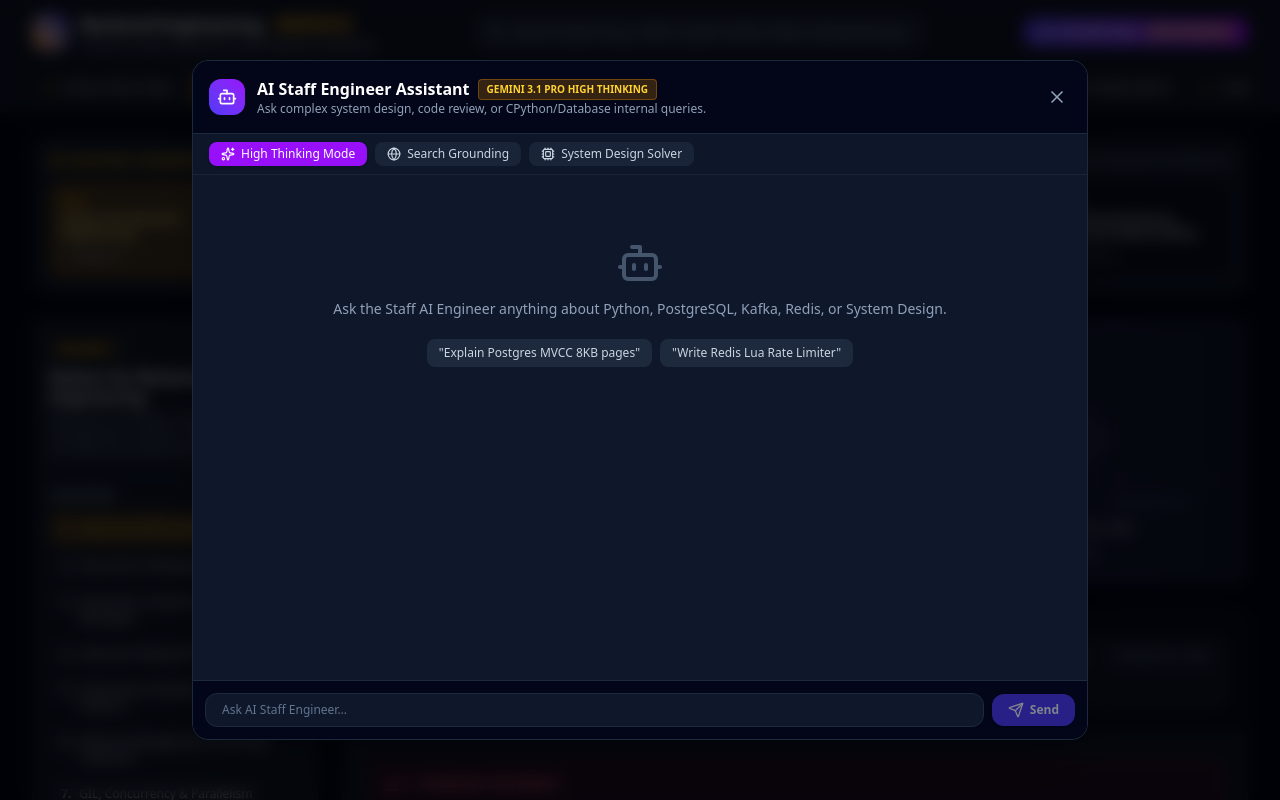
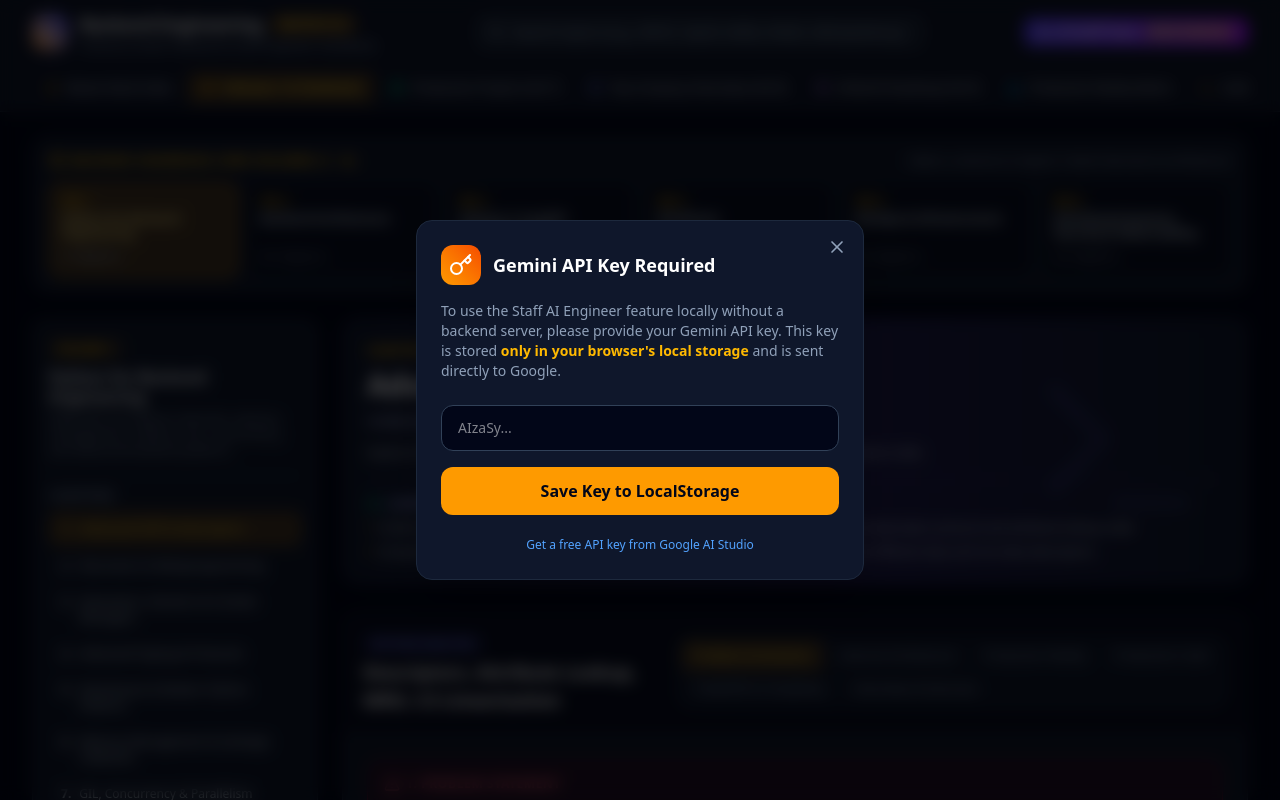
Before and after one commit to mahinigam/backend-handbook, a React (Vite) app: page / in a window 1280 px wide. Both pictures are taken after a click on the button "Ask Staff AI Engineer with High Thinking Reasoning". Shown: the top 800 px of the page. Built offline with nearby package versions, Linux system fonts and the light colour scheme.

Commit message:
feat: integrate Gemini AI Tutor chat interface locally

```diff
--- a/src/App.tsx
+++ b/src/App.tsx
@@ -243,6 +243,7 @@
         onClose={() => setAiModalOpen(false)}
         initialPrompt={aiModalPrompt}
         initialMode={aiModalMode}
+        currentContext={selectedVolume}
       />
 
     </div>
--- a/src/components/AITutorModal.tsx
+++ b/src/components/AITutorModal.tsx
@@ -1,43 +1,151 @@
-import React, { useState, useEffect } from 'react';
+import React, { useState, useEffect, useRef } from 'react';
 import {
   Bot,
   X,
   Send,
   Sparkles,
-  Globe,
-  Cpu,
-  CheckCircle2,
-  ExternalLink,
-  Loader2
+  Key,
+  Loader2,
+  Trash2
 } from 'lucide-react';
+import { GoogleGenAI } from '@google/genai';
 
 interface AITutorModalProps {
   isOpen: boolean;
   onClose: () => void;
   initialPrompt?: string;
   initialMode?: 'explain' | 'high_thinking' | 'system_design' | 'code_review' | 'mock_interview';
+  currentContext?: any;
 }
 
 export const AITutorModal: React.FC<AITutorModalProps> = ({
   isOpen,
   onClose,
   initialPrompt = '',
-  initialMode = 'high_thinking'
+  initialMode = 'high_thinking',
+  currentContext
 }) => {
   const [prompt, setPrompt] = useState<string>(initialPrompt);
-  const [mode, setMode] = useState<'explain' | 'high_thinking' | 'system_design' | 'code_review' | 'mock_interview' | 'search'>(
-    initialMode === 'high_thinking' ? 'high_thinking' : initialMode
-  );
-  const [messages, setMessages] = useState<{ role: 'user' | 'assistant'; text: string; sources?: any[] }[]>([]);
+  const [apiKey, setApiKey] = useState<string>('');
+  const [hasApiKey, setHasApiKey] = useState<boolean>(false);
+
+  const [messages, setMessages] = useState<{ role: 'user' | 'model'; text: string }[]>([]);
   const [loading, setLoading] = useState<boolean>(false);
+  const chatSessionRef = useRef<any>(null);
 
   useEffect(() => {
-    if (initialPrompt && isOpen) {
+    if (initialPrompt && isOpen && hasApiKey) {
       setPrompt(initialPrompt);
     }
-  }, [initialPrompt, isOpen]);
+  }, [initialPrompt, isOpen, hasApiKey]);
+
+  useEffect(() => {
+    // Check for API key in local storage on mount
+    const savedKey = localStorage.getItem('gemini_api_key');
+    if (savedKey) {
+      setApiKey(savedKey);
+      setHasApiKey(true);
+    }
+  }, []);
+
+  const handleSaveApiKey = (e: React.FormEvent) => {
+    e.preventDefault();
+    if (apiKey.trim()) {
+      localStorage.setItem('gemini_api_key', apiKey.trim());
+      setHasApiKey(true);
+    }
+  };
+
+  const handleClearApiKey = () => {
+    localStorage.removeItem('gemini_api_key');
+    setApiKey('');
+    setHasApiKey(false);
+    setMessages([]);
+    chatSessionRef.current = null;
+  };
+
+  const initChatSession = () => {
+    try {
+      const ai = new GoogleGenAI({ apiKey: apiKey.trim() });
+
+      // Build context from the current active volume to inject into the system prompt
+      let contextString = "No specific handbook context provided.";
+      if (currentContext) {
+        // Strip out some heavy nested arrays to save tokens, but keep the core meat.
+        const safeContext = JSON.parse(JSON.stringify(currentContext));
+        contextString = JSON.stringify(safeContext, null, 2);
+      }
+
+      const systemInstruction = `You are an elite Staff Backend Engineer and author of the Backend Engineering Handbook.
+You are acting as an AI tutor for a student reading this handbook.
+Answer their questions precisely, at a Staff Engineer level. Do not hallucinate.
+Use the following JSON representing the handbook volume they are currently reading to provide perfectly grounded answers:
+
+${contextString}`;
+
+      const session = ai.chats.create({
+        model: 'gemini-2.5-flash',
+        config: {
+          systemInstruction,
+          temperature: 0.2,
+        }
+      });
+      chatSessionRef.current = session;
+      return session;
+    } catch (error) {
+      console.error("Failed to initialize GenAI:", error);
+      return null;
+    }
+  };
 
   if (!isOpen) return null;
+
+  // Render API Key Prompt screen if no key
+  if (!hasApiKey) {
+    return (
+      <div className="fixed inset-0 z-50 bg-black/70 backdrop-blur-sm flex items-center justify-center p-4">
+        <div className="bg-slate-900 border border-slate-800 w-full max-w-md rounded-2xl flex flex-col shadow-2xl p-6 relative">
+          <button onClick={onClose} className="absolute top-4 right-4 text-slate-400 hover:text-white">
+            <X className="w-5 h-5" />
+          </button>
+
+          <div className="flex items-center gap-3 mb-4">
+            <div className="p-2 rounded-xl bg-gradient-to-tr from-amber-500 to-orange-600 text-white">
+              <Key className="w-6 h-6" />
+            </div>
+            <h3 className="font-bold text-white text-lg">Gemini API Key Required</h3>
+          </div>
+
+          <p className="text-sm text-slate-400 mb-6">
+            To use the Staff AI Engineer feature locally without a backend server, please provide your Gemini API key.
+            This key is stored <strong className="text-amber-400">only in your browser's local storage</strong> and is sent directly to Google.
+          </p>
+
+          <form onSubmit={handleSaveApiKey} className="space-y-4">
+            <div>
+              <input
+                type="password"
+                placeholder="AIzaSy..."
+                value={apiKey}
+                onChange={(e) => setApiKey(e.target.value)}
+                className="w-full px-4 py-3 bg-slate-950 border border-slate-700 rounded-xl text-sm text-white focus:outline-none focus:border-amber-500"
+                required
+              />
+            </div>
+            <button
+              type="submit"
+              className="w-full py-3 bg-amber-500 hover:bg-amber-600 text-slate-950 font-bold rounded-xl transition flex items-center justify-center gap-2"
+            >
+              <span>Save Key to LocalStorage</span>
+            </button>
+          </form>
+          <div className="mt-4 text-center">
+             <a href="https://aistudio.google.com/app/apikey" target="_blank" rel="noreferrer" className="text-xs text-blue-400 hover:underline">Get a free API key from Google AI Studio</a>
+          </div>
+        </div>
+      </div>
+    );
+  }
 
   const handleSendQuery = async () => {
     if (!prompt.trim() || loading) return;
@@ -48,45 +156,28 @@
     setLoading(true);
 
     try {
-      if (mode === 'search') {
-        const res = await fetch('/api/ai/search-grounding', {
-          method: 'POST',
-          headers: { 'Content-Type': 'application/json' },
-          body: JSON.stringify({ prompt: userMsg }),
-        });
-        const data = await res.json();
+      let session = chatSessionRef.current;
+      if (!session) {
+        session = initChatSession();
+      }
+      if (!session) throw new Error("Failed to initialize chat session.");
+
+      const response = await session.sendMessage({ message: userMsg });
+
       setMessages(prev => [
         ...prev,
         {
-            role: 'assistant',
-            text: data.answer || 'No answer generated.',
-            sources: data.sources || []
+          role: 'model',
+          text: response.text || 'No response generated.'
         }
       ]);
-      } else {
-        const res = await fetch('/api/ai/query', {
-          method: 'POST',
-          headers: { 'Content-Type': 'application/json' },
-          body: JSON.stringify({
-            prompt: userMsg,
-            mode: mode === 'search' ? 'explain' : mode,
-          }),
-        });
-        const data = await res.json();
-        setMessages(prev => [
-          ...prev,
-          {
-            role: 'assistant',
-            text: data.answer || 'No response generated.'
-          }
-        ]);
-      }
+
     } catch (err: any) {
       setMessages(prev => [
         ...prev,
         {
-          role: 'assistant',
-          text: `[Error calling AI Tutor API]: ${err?.message || 'Server connection issue'}`
+          role: 'model',
+          text: `[Error calling Gemini API]: ${err?.message || 'Check your API key or network connection.'}`
         }
       ]);
     } finally {
@@ -96,7 +187,7 @@
 
   return (
     <div className="fixed inset-0 z-50 bg-black/70 backdrop-blur-sm flex items-center justify-center p-4">
-      <div className="bg-slate-900 border border-slate-800 w-full max-w-4xl h-[85vh] rounded-2xl flex flex-col shadow-2xl overflow-hidden">
+      <div className="bg-slate-900 border border-slate-800 w-full max-w-4xl h-[85vh] rounded-2xl flex flex-col shadow-2xl overflow-hidden relative">
 
         {/* Header */}
         <div className="p-4 bg-slate-950 border-b border-slate-800 flex items-center justify-between">
@@ -108,80 +199,51 @@
               <div className="flex items-center gap-2">
                 <h3 className="font-bold text-white text-base">AI Staff Engineer Assistant</h3>
                 <span className="text-[10px] uppercase font-bold text-amber-300 bg-amber-500/20 px-2 py-0.5 rounded border border-amber-500/30">
-                  {mode === 'high_thinking' ? 'Gemini 3.1 Pro High Thinking' : mode === 'search' ? 'Google Search Grounding' : 'Gemini 3.6 Flash'}
+                  Gemini 2.5 Flash
                 </span>
               </div>
-              <p className="text-xs text-slate-400">Ask complex system design, code review, or CPython/Database internal queries.</p>
+              <p className="text-xs text-slate-400">Context: {currentContext?.title || 'General Knowledge'}</p>
             </div>
           </div>
 
+          <div className="flex items-center gap-2">
+            <button
+              onClick={handleClearApiKey}
+              className="text-xs text-red-400 hover:text-red-300 px-3 py-1.5 border border-red-900/50 rounded-lg hover:bg-red-900/20 transition flex items-center gap-1.5"
+              title="Remove API Key"
+            >
+              <Trash2 className="w-3.5 h-3.5" />
+              <span>Clear Key</span>
+            </button>
             <button
               onClick={onClose}
-            className="text-slate-400 hover:text-white p-1 rounded-lg hover:bg-slate-800 transition"
+              className="text-slate-400 hover:text-white p-1.5 rounded-lg hover:bg-slate-800 transition ml-2"
             >
               <X className="w-5 h-5" />
             </button>
           </div>
-
-        {/* Mode Toggles */}
-        <div className="px-4 py-2 bg-slate-900/90 border-b border-slate-800/80 flex flex-wrap gap-2 text-xs">
-          <button
-            onClick={() => setMode('high_thinking')}
-            className={`flex items-center gap-1.5 px-3 py-1 rounded-lg font-medium transition ${
-              mode === 'high_thinking'
-                ? 'bg-purple-600 text-white shadow'
-                : 'bg-slate-800/80 text-slate-300 hover:bg-slate-700'
-            }`}
-          >
-            <Sparkles className="w-3.5 h-3.5" />
-            <span>High Thinking Mode</span>
-          </button>
-
-          <button
-            onClick={() => setMode('search')}
-            className={`flex items-center gap-1.5 px-3 py-1 rounded-lg font-medium transition ${
-              mode === 'search'
-                ? 'bg-blue-600 text-white shadow'
-                : 'bg-slate-800/80 text-slate-300 hover:bg-slate-700'
-            }`}
-          >
-            <Globe className="w-3.5 h-3.5" />
-            <span>Search Grounding</span>
-          </button>
-
-          <button
-            onClick={() => setMode('system_design')}
-            className={`flex items-center gap-1.5 px-3 py-1 rounded-lg font-medium transition ${
-              mode === 'system_design'
-                ? 'bg-emerald-600 text-white shadow'
-                : 'bg-slate-800/80 text-slate-300 hover:bg-slate-700'
-            }`}
-          >
-            <Cpu className="w-3.5 h-3.5" />
-            <span>System Design Solver</span>
-          </button>
         </div>
 
         {/* Messages Scroll Area */}
         <div className="flex-1 p-4 overflow-y-auto space-y-4 text-xs font-sans">
           {messages.length === 0 && (
             <div className="text-center py-12 space-y-3">
-              <Bot className="w-12 h-12 text-slate-600 mx-auto" />
+              <Sparkles className="w-12 h-12 text-amber-500/50 mx-auto" />
               <p className="text-slate-400 text-sm font-medium">
-                Ask the Staff AI Engineer anything about Python, PostgreSQL, Kafka, Redis, or System Design.
+                Ask anything about {currentContext?.title || 'the handbook'}. The AI has full context of this volume!
               </p>
               <div className="flex flex-wrap justify-center gap-2 pt-2">
                 <button
-                  onClick={() => setPrompt("Explain how PostgreSQL MVCC handles row updates on 8KB heap pages.")}
+                  onClick={() => setPrompt("Can you summarize the most important architectural tradeoff discussed in this volume?")}
                   className="px-3 py-1.5 bg-slate-800 hover:bg-slate-700 text-slate-300 rounded-lg text-xs"
                 >
-                  "Explain Postgres MVCC 8KB pages"
+                  "Summarize key tradeoffs in this volume"
                 </button>
                 <button
-                  onClick={() => setPrompt("How do I write a Sliding Window Rate Limiter using Redis Lua scripts?")}
+                  onClick={() => setPrompt("Test me on a Staff-level question based on this volume's content.")}
                   className="px-3 py-1.5 bg-slate-800 hover:bg-slate-700 text-slate-300 rounded-lg text-xs"
                 >
-                  "Write Redis Lua Rate Limiter"
+                  "Test my knowledge"
                 </button>
               </div>
             </div>
@@ -196,31 +258,10 @@
                 className={`max-w-3xl p-4 rounded-2xl leading-relaxed whitespace-pre-wrap ${
                   m.role === 'user'
                     ? 'bg-indigo-600 text-white font-medium rounded-br-none'
-                    : 'bg-slate-950 border border-slate-800 text-slate-200 rounded-bl-none font-mono text-xs'
+                    : 'bg-slate-950 border border-slate-800 text-slate-200 rounded-bl-none font-sans text-[13px]'
                 }`}
               >
                 {m.text}
-
-                {/* Grounding Sources */}
-                {m.sources && m.sources.length > 0 && (
-                  <div className="mt-3 pt-3 border-t border-slate-800 text-[11px] text-blue-300 font-sans">
-                    <span className="font-bold text-slate-400 block mb-1">Search Grounding Sources:</span>
-                    <div className="space-y-1">
-                      {m.sources.map((src, sIdx) => (
-                        <a
-                          key={sIdx}
-                          href={src.uri}
-                          target="_blank"
-                          rel="noreferrer"
-                          className="flex items-center gap-1 hover:underline text-blue-400"
-                        >
-                          <ExternalLink className="w-3 h-3" />
-                          <span>{src.title || src.uri}</span>
-                        </a>
-                      ))}
-                    </div>
-                  </div>
-                )}
               </div>
             </div>
           ))}
@@ -228,7 +269,7 @@
           {loading && (
             <div className="flex items-center gap-2 text-indigo-400 text-xs font-mono bg-slate-950 p-3 rounded-xl w-fit">
               <Loader2 className="w-4 h-4 animate-spin text-purple-400" />
-              <span>Staff AI Engineer is reasoning with High Thinking...</span>
+              <span>Staff AI Engineer is reading the context...</span>
             </div>
           )}
         </div>
@@ -237,16 +278,16 @@
         <div className="p-3 bg-slate-950 border-t border-slate-800 flex items-center gap-2">
           <input
             type="text"
-            placeholder="Ask AI Staff Engineer..."
+            placeholder="Ask a deep technical question..."
             value={prompt}
             onChange={(e) => setPrompt(e.target.value)}
             onKeyDown={(e) => e.key === 'Enter' && handleSendQuery()}
-            className="flex-1 px-4 py-2 bg-slate-900 border border-slate-800 rounded-xl text-xs text-slate-200 placeholder-slate-500 focus:outline-none focus:ring-2 focus:ring-indigo-500"
+            className="flex-1 px-4 py-2.5 bg-slate-900 border border-slate-800 rounded-xl text-sm text-slate-200 placeholder-slate-500 focus:outline-none focus:ring-2 focus:ring-indigo-500"
           />
           <button
             onClick={handleSendQuery}
             disabled={loading || !prompt.trim()}
-            className="px-4 py-2 bg-indigo-600 hover:bg-indigo-500 disabled:opacity-50 text-white font-bold text-xs rounded-xl shadow flex items-center gap-1.5 transition"
+            className="px-5 py-2.5 bg-indigo-600 hover:bg-indigo-500 disabled:opacity-50 text-white font-bold text-sm rounded-xl shadow flex items-center gap-1.5 transition"
           >
             <Send className="w-4 h-4" />
             <span>Send</span>
```
Also changed, not shown: package.json (+7 -7 lines), 2 other files (tests, documents, lock files or other folders). Lines whose indentation alone changed are shown as unchanged.
